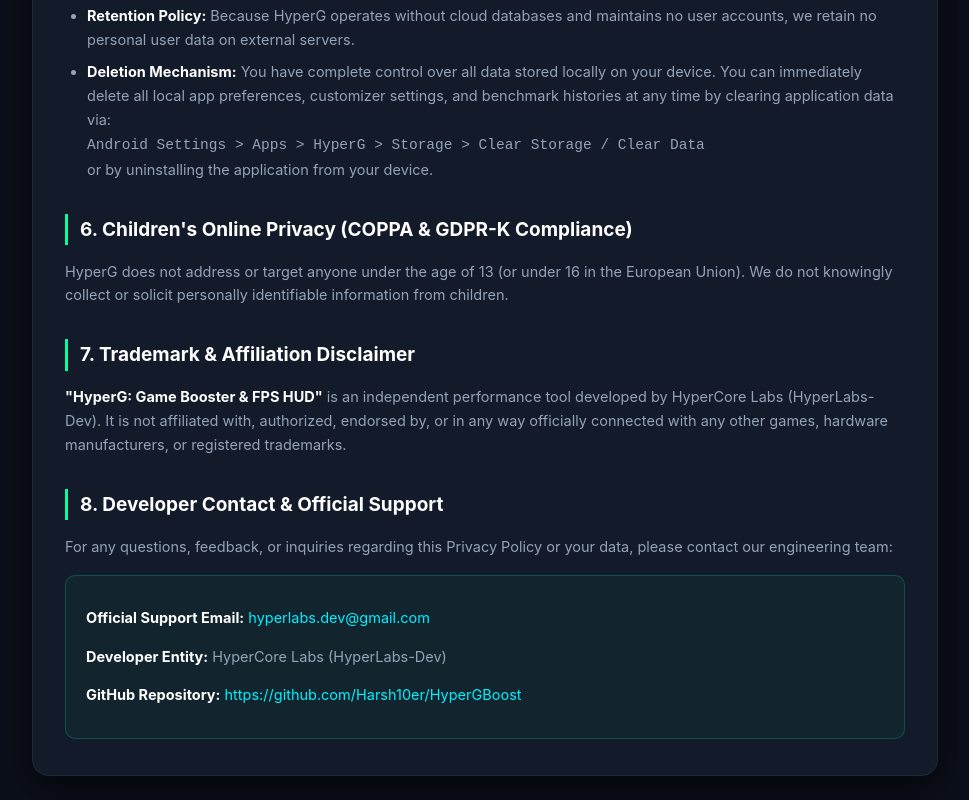
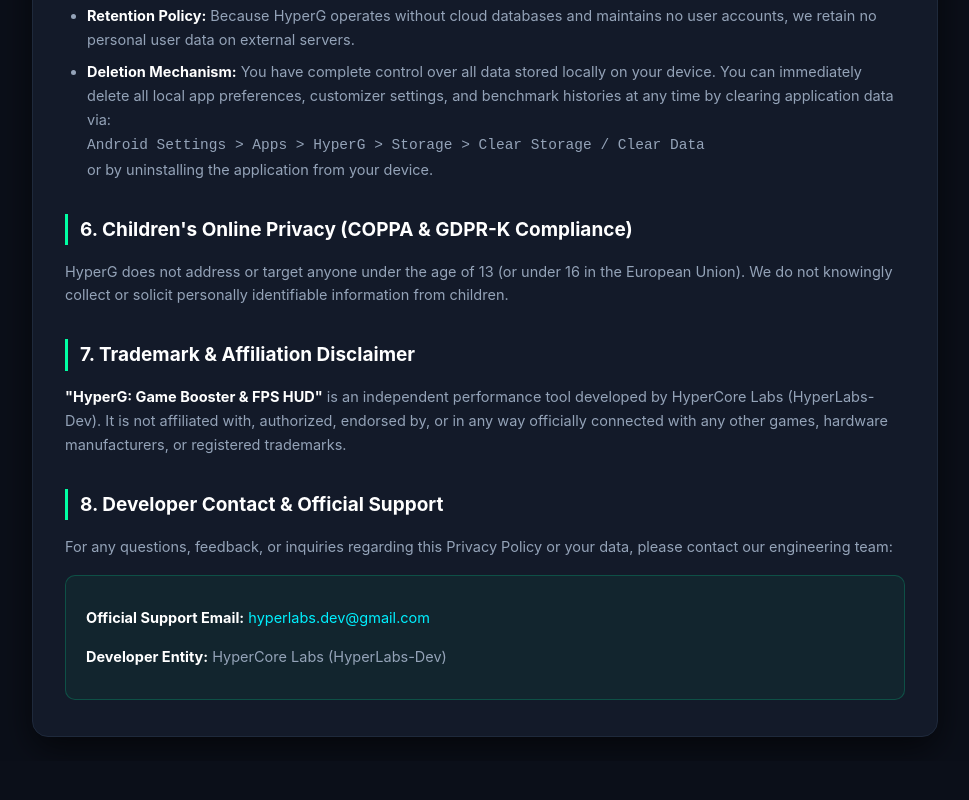
Before and after one commit to HyperLabs-Dev/hyperlabs-dev.github.io, a plain HTML site: page hyperg-privacy-policy.html in a window 1280 px wide. Shown: the part 1873-2673 px from the top of the page, without its empty margins (155-1124 px from the left). After the commit the page ends 2634 px from the top, so only its background shows below. Drawn offline with Linux system fonts and the light colour scheme.

Commit message:
docs: remove github repo link from web privacy policy

```diff
--- a/hyperg-privacy-policy.html
+++ b/hyperg-privacy-policy.html
@@ -160,7 +160,6 @@
         <div class="contact-box">
             <p><strong>Official Support Email:</strong> <a href="mailto:hyperlabs.dev@gmail.com">hyperlabs.dev@gmail.com</a></p>
             <p><strong>Developer Entity:</strong> HyperCore Labs (HyperLabs-Dev)</p>
-            <p><strong>GitHub Repository:</strong> <a href="https://github.com/Harsh10er/HyperGBoost" target="_blank" rel="noopener">https://github.com/Harsh10er/HyperGBoost</a></p>
         </div>
     </div>
 </body>
```
